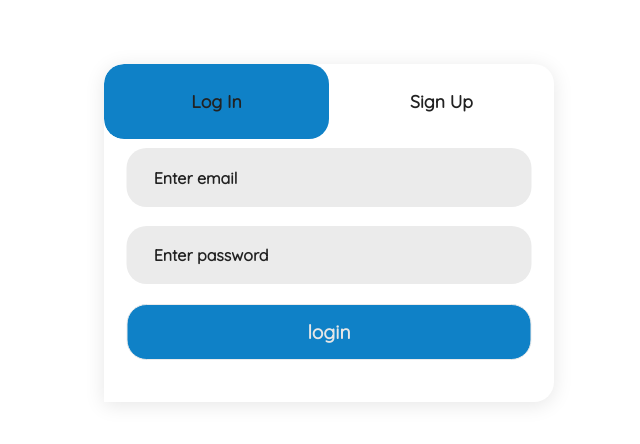
After one commit to Diana-Samuel/Siltna, a Flask app: page /auth in a window 1280 px wide. The commit adds this page. Shown: the top 444 px of the page, without its empty margins (311-951 px from the left). Run offline with Flask 3, Linux system fonts and the light colour scheme.

Commit message:
added login and better registration system
added, registration page - login system and verification - added password checking

```diff
--- a/app.py
+++ b/app.py
@@ -1,28 +1,60 @@
-from flask import Flask, render_template, send_from_directory, request, jsonify
+from flask import Flask, render_template, send_from_directory, request, jsonify, session, url_for
 import time
+import string
 
 import db
 import enc
+import verify as verf
+
+import pyconf
+
+s_conf = pyconf.read_ini("app.ini")
 
 app = Flask(__name__)
 
+app.secret_key = s_conf["secret_key"]
+
+
+
+
 @app.route("/")
 def index():
-    return render_template("/index.html")
+    return render_template("index.html")
 
-@app.route("/register", methods=["POST","GET"])
+@app.route("/auth", methods=["POST","GET"])
 def register():
     if request.method == "POST" and "name" in request.form:
         name = request.form["name"]
         pw = request.form["password"]
         email = request.form["email"]
+        pwStatus, msg = checkPass
+        if not pwStatus:
+            return render_template("auth.html",msg=msg)
         if db.adduserinfo(name,pw,email):
             msg = "Registeration Completed Successfully"
-            return render_template("register.html",msg=msg)
+            verf.sendLink(email,f"{enc.encryptVerify(db.getuserinfo_byemail(email)[1])}")
+            return render_template("auth.html",msg=msg)
         else:
-            return render_template("register.html",msg="Error registering")
+            return render_template("auth.html",msg="Error registering")
+
+
+
+    elif request.method == "POST" and "login" in request.form:
+        email = request.form["email"]
+        pw = request.form["password"]
+        if not db.checkEmail(email):
+            return render_template("auth.html",msg="There is no accounts associated with that email address")
+        if enc.checkpw(pw,db.getuserinfo_byemail(email)[3]):
+            if not db.checkVerified(db.getuserinfo_byemail(email=email)[0]):
+                return render_template("auth.html",msg="")
+            else:
+                session['name'] = db.getuserinfo_byemail(email)[1]
+                session['id'] = db.getuserinfo_byemail(email)[0]
+                return url_for(index)
+
     else:
-        return render_template("register.html",msg="")
+        return render_template("auth.html",msg="")
+
 
 @app.route("/p/<postid>",methods=["POST","GET"])
 def post(postid):
@@ -65,9 +97,56 @@ def verify(userid):
     if not db.checkID(userid):
         msg = "cannot find the user. Please check your Email for the link"
 
+    return render_template("verify.html",msg=msg)
 
-    return render_template("verify.html",msg=msg)
+
 if __name__ == '__main__':
     app.run(debug=True,
             port=5000,
             host="0.0.0.0")
+
+
+
+
+
+def checkPass(pw: str):
+    msg = ""
+    if len(pw) < 8:
+        msg = "Please make a password at least 8 letters long"
+        return msg,False
+    if len(pw) >= 13:
+        msg = "Please make a password between 8 and 13 characters long"
+        return msg,False
+    check1 = False          # lowercase
+    check2 = False          # Uppercase
+    check3 = False          # Number
+    check4 = False          # Symbol
+    for i in pw:
+        if i in string.ascii_lowercase:
+            check1 = True
+            continue
+        if i in string.ascii_uppercase:
+            check2 = True
+            continue
+        if i in string.digits:
+            check3 = True
+            continue
+        if i in string.punctuation:
+            check4 = True
+            continue
+
+        if check1 and check2 and check3 and check4:
+            return True, ""
+
+    if not check1:
+        msg = "Password must Have lowercase letters"
+        return False, msg
+    if not check2:
+        msg = "Password must Have uppercase letters"
+        return False, msg
+    if not check3:
+        msg = "Password must Have Numbers"
+        return False, msg
+    if not check4:
+        msg = "Password must Have Symbols"
+        return False, msg
--- a/static/register/script.js
+++ b/static/register/script.js
@@ -0,0 +1,15 @@
+function toggleSignup() {
+    document.querySelector(".form-toggle").classList.add("active");
+    document.getElementById("signup-toggle").classList.add("active-btn");
+    document.getElementById("login-toggle").classList.remove("active-btn");
+    document.getElementById("login-form").style.display = "none";
+    document.getElementById("signup-form").style.display = "block";
+}
+
+function toggleLogin() {
+    document.querySelector(".form-toggle").classList.remove("active");
+    document.getElementById("login-toggle").classList.add("active-btn");
+    document.getElementById("signup-toggle").classList.remove("active-btn");
+    document.getElementById("signup-form").style.display = "none";
+    document.getElementById("login-form").style.display = "block";
+}
--- a/static/register/style.css
+++ b/static/register/style.css
@@ -1,28 +1,196 @@
-.register-div {
-    margin: 0 auto auto auto;
-    padding: 40px 28px;
-    border-radius: 20px;
-    background-color: #1b9eee;
-    max-width: 300px;
-    align-items: flex-end;
+@import url('https://fonts.googleapis.com/css?family=Montserrat|Quicksand');
+
+* {
+    font-family: 'Quicksand', Arial, Helvetica, sans-serif;
+    box-sizing: border-box;
 }
 
-.register-div form {
-    display: flex;
-    flex-direction: column;
-    align-items: center;
-
+body {
+    background: #fff;
+    margin: 0;
+    padding: 0;
 }
 
-.register-div input {
-    border-color: #e6e6e6;
-    border-radius: 10px;
-    background-color: #ffffff;
-    width: 200px;
-    height: 30px;
+.form-modal {
+    position: relative;
+    width: 450px;
+    height: auto;
+    margin-top: 4em;
+    left: 50%;
+    transform: translateX(-50%);
+    background: #fff;
+    border-top-right-radius: 20px;
+    border-top-left-radius: 20px;
+    border-bottom-right-radius: 20px;
+    box-shadow: 0 3px 20px 0px rgba(0, 0, 0, 0.1);
+    padding-bottom: 1em;
+    transition: all 0.3s ease-in-out;
 }
 
-.register-div input:focus {
-    display: block;
-    box-shadow: none;
+/* Toggle container */
+.form-toggle {
+    position: relative;
+    display: flex;
+    width: 100%;
+    overflow: hidden;
+    border-radius: 20px;
 }
+
+/* Sliding background */
+.form-toggle::before {
+    content: "";
+    position: absolute;
+    width: 50%;
+    height: 100%;
+    left: 0;
+    top: 0;
+    background: #0f81c7;
+    border-radius: 20px;
+    z-index: 0;
+    transition: left 0.3s ease-in-out;
+}
+
+.form-toggle.active::before {
+    left: 50%;
+}
+
+/* Toggle buttons */
+.form-toggle button {
+    flex: 1;
+    padding: 1.5em;
+    font-size: 1.1em;
+    font-weight: bold;
+    border: none;
+    background: transparent;
+    z-index: 1;
+    position: relative;
+    color: #222;
+    transition: color 0.3s ease-in-out;
+    cursor: pointer;
+    text-transform: capitalize;
+}
+
+/* Initial active state for login button */
+#login-toggle.active-btn {
+    color: #e6e6e6;
+}
+
+/* When signup is active */
+.form-toggle.active #signup-toggle {
+    color: #e6e6e6;
+}
+
+.form-toggle.active #login-toggle {
+    color: #222;
+}
+
+/* Form styling */
+.form-modal form {
+    position: relative;
+    width: 90%;
+    height: auto;
+    left: 50%;
+    transform: translateX(-50%);
+}
+
+/* Login and signup forms */
+#login-form, #signup-form {
+    position: relative;
+    width: 100%;
+    height: auto;
+    padding-bottom: 1em;
+}
+
+#signup-form {
+    display: none;
+}
+
+#login-form button, #signup-form button {
+    width: 100%;
+    margin-top: 0.5em;
+    padding: 0.6em;
+}
+
+/* Input fields */
+.form-modal input {
+    position: relative;
+    width: 100%;
+    font-size: 1em;
+    padding: 1.2em 1.7em;
+    margin: 0.6em 0;
+    border-radius: 20px;
+    border: none;
+    background: #ebebeb;
+    outline: none;
+    font-weight: bold;
+    transition: 0.4s;
+}
+
+.form-modal input:focus,
+.form-modal input:active {
+    transform: scaleX(1.02);
+}
+
+.form-modal input::placeholder {
+    color: #222;
+}
+
+/* Submit buttons (login/signup) */
+.form-modal .btn {
+    border-radius: 20px;
+    border: none;
+    font-weight: bold;
+    font-size: 1.2em;
+    padding: 0.8em 1em !important;
+    transition: 0.5s;
+    border: 1px solid #ebebeb;
+    margin: 0.5em 0;
+    cursor: pointer;
+}
+
+.form-modal .login,
+.form-modal .signup {
+    background: #0f81c7;
+    color: #e6e6e6;
+}
+
+.form-modal .login:hover,
+.form-modal .signup:hover {
+    background: #222;
+}
+
+.form-modal p {
+    font-size: 16px;
+    font-weight: bold;
+}
+
+.form-modal p a {
+    color: #0f81c7;
+    text-decoration: none;
+    transition: 0.2s;
+}
+
+.form-modal p a:hover {
+    color: #222;
+}
+
+.form-modal i {
+    position: absolute;
+    left: 10%;
+    top: 50%;
+    transform: translateX(-10%) translateY(-50%);
+}
+
+/* Responsive styles */
+@media only screen and (max-width: 500px) {
+    .form-modal {
+        width: 100%;
+        border-radius: 0;
+    }
+}
+
+@media only screen and (max-width: 400px) {
+    i {
+        display: none !important;
+    }
+}
--- /dev/null
+++ b/templates/auth.html
@@ -0,0 +1,33 @@
+<!DOCTYPE html>
+<html>
+    <head>
+        <link rel="stylesheet" href="/static/register/style.css">
+        <script src="/static/register/script.js"></script>
+    </head>
+    <body>
+        <h2> {{ msg }}</h2>
+        <div class="form-modal">
+            <div class="form-toggle">
+                <button id="login-toggle" onclick="toggleLogin()">log in</button>
+                <button id="signup-toggle" onclick="toggleSignup()">sign up</button>
+                <div id="login-signup-button-cover"></div>
+            </div>
+            <div id="login-form">
+                <form>
+                    <input type="email" placeholder="Enter email" required autocomplete="email"/>
+                    <input type="password" placeholder="Enter password" required autocomplete="current-password"/>
+                    <input name="login" style="display: none;">
+                    <button type="submit" class="btn login">login</button>
+               </form>
+            </div>
+            <div id="signup-form">
+                <form>
+                    <input name="name" type="text" placeholder="Choose username" required autocomplete="name"/>
+                    <input name="email" type="email" placeholder="Enter your email" required autocomplete="email"/>
+                    <input name="password" type="password" placeholder="Create password" required autocomplete="new-password"/>
+                    <button type="submit" class="btn signup">create account</button>
+                </form>
+            </div>
+        </div>
+    </body>
+</html>
```
Also changed, not shown: db.py (+11 -1 lines), templates/register.html (deleted, +0 -27 lines), templates/verify.html (added, +8 -0 lines).
